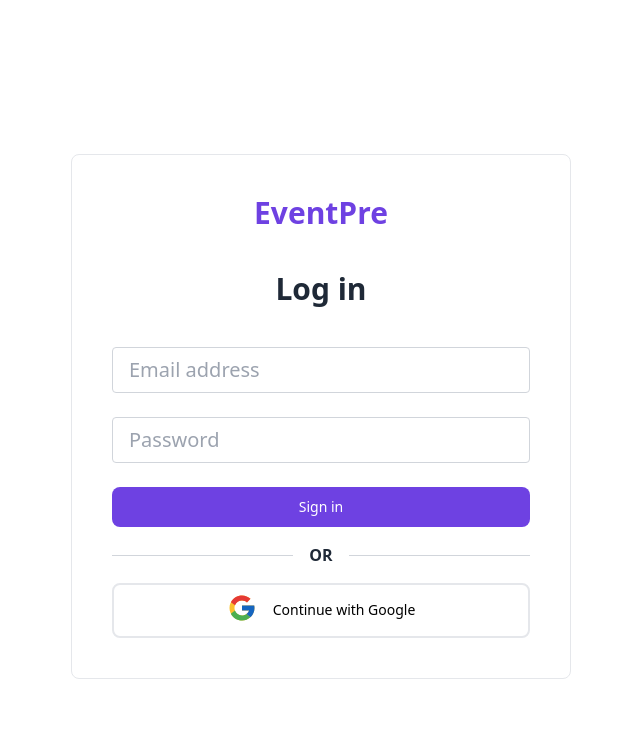
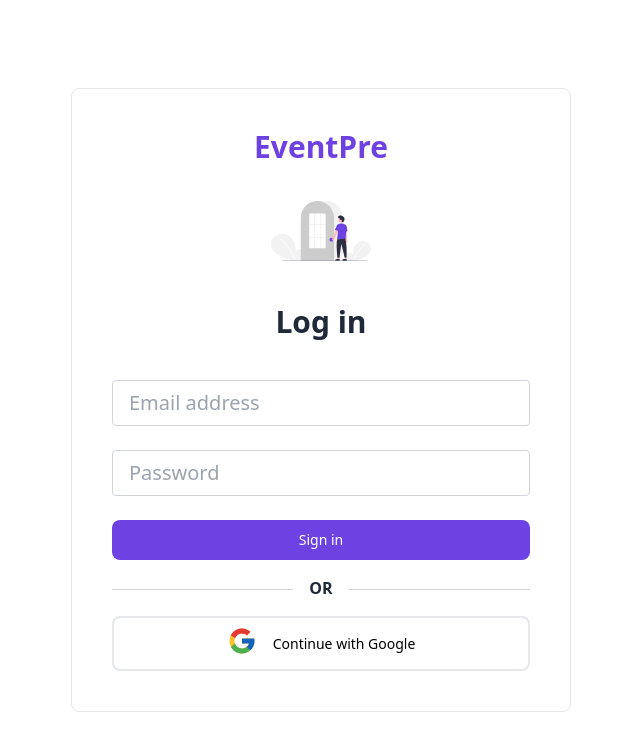
Before and after one commit to oelnajmi/event-pre, a Next.js app: page /SignIn in a window 1280 px wide. Shown: the top 750 px of the page, without its empty margins (319-959 px from the left). Built offline with nearby package versions, Linux system fonts and the light colour scheme.

Commit message:
update sign in page

```diff
--- a/pages/SignIn.js
+++ b/pages/SignIn.js
@@ -2,14 +2,24 @@ import Image from 'next/image';
 
 const SignIn = () => {
   return (
-    <main className="min-h-screen flex flex-col max-w-[1500px] mx-auto p-4">
-      <section class="h-screen">
+    <main className="min-h-screen justify-around flex flex-col max-w-[1500px] mx-auto p-4">
+      <section class="">
         <div class="container px-6 py-12 h-full">
           <div class="flex justify-center items-center flex-wrap h-full text-gray-800">
             <div class="md:w-8/12 lg:w-5/12 p-10 border rounded-lg">
-              <div className="pb-10 text-center text-3xl font-extrabold whitespace-nowrap text-[#6E41E2]">
+              <div className="pb-4 text-center text-3xl font-extrabold whitespace-nowrap text-[#6E41E2]">
                 EventPre
               </div>
+              <div className="pb-4 text-center text-3xl font-extrabold whitespace-nowrap text-[#6E41E2]">
+                <Image
+                  className="items-center mx-auto"
+                  src="/undraw_login.svg"
+                  alt="Vercel Logo"
+                  width={100}
+                  height={100}
+                />
+              </div>
+
               <div className="mb-10 text-center text-3xl font-extrabold whitespace-nowrap">
                 Log in
               </div>
```
